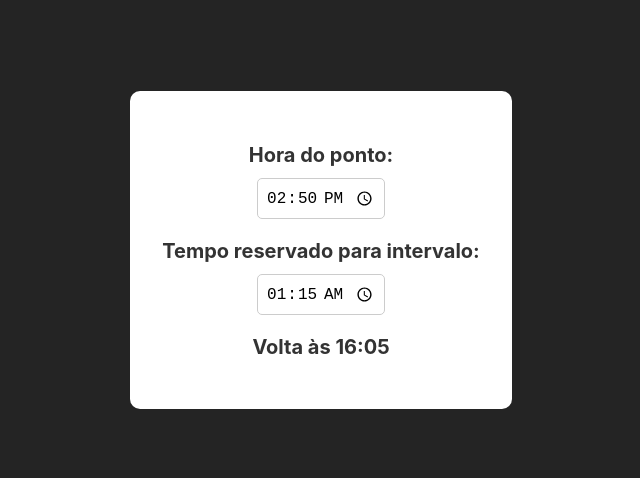
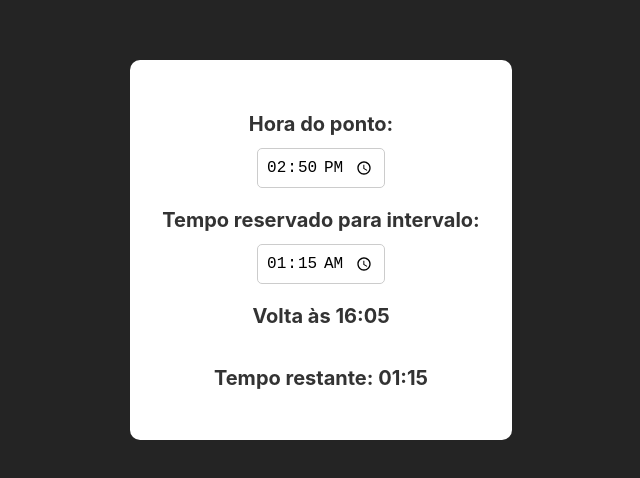
Before and after one commit to cibellemc/projetos-web, a React (Vite) app in the folder calcula-ponto/: page / in a window 1280 px wide. Shown: the part 150-628 px from the top of the page, without its empty margins (319-959 px from the left). Built offline with nearby package versions, Linux system fonts and the light colour scheme; the HTML template or start-up script is replaced by a standard one.

Commit message:
add: tempo restante de intervalo

```diff
--- a/calcula-ponto/src/App.tsx
+++ b/calcula-ponto/src/App.tsx
@@ -7,6 +7,7 @@ function App() {
   const [intervalo, setIntervalo] = useState("01:15:00")
 
   const horaRetorno = moment(horaInicio, 'HH:mm').add(moment(intervalo, 'HH:mm').hours(), 'hours').add(moment(intervalo, 'HH:mm').minutes(), 'minutes').format('HH:mm');
+  const tempoRestante = moment(horaRetorno, 'HH:mm').subtract(moment().format('HH:mm')).subtract(moment(horaInicio).format('HH:mm')).format('HH:mm');
 
   function handleOnChange(event: { target: { value: any; }; }) {
     const inputValue = event.target.value;
@@ -35,6 +36,7 @@ function App() {
         <input type="time" onChange={handleChangeIntervalo} value={intervalo} id="" />
       </div>
       <h2>Volta às {horaRetorno}</h2>
+      <h2>Tempo restante: {tempoRestante}</h2>
 
     </div>
   )
```
